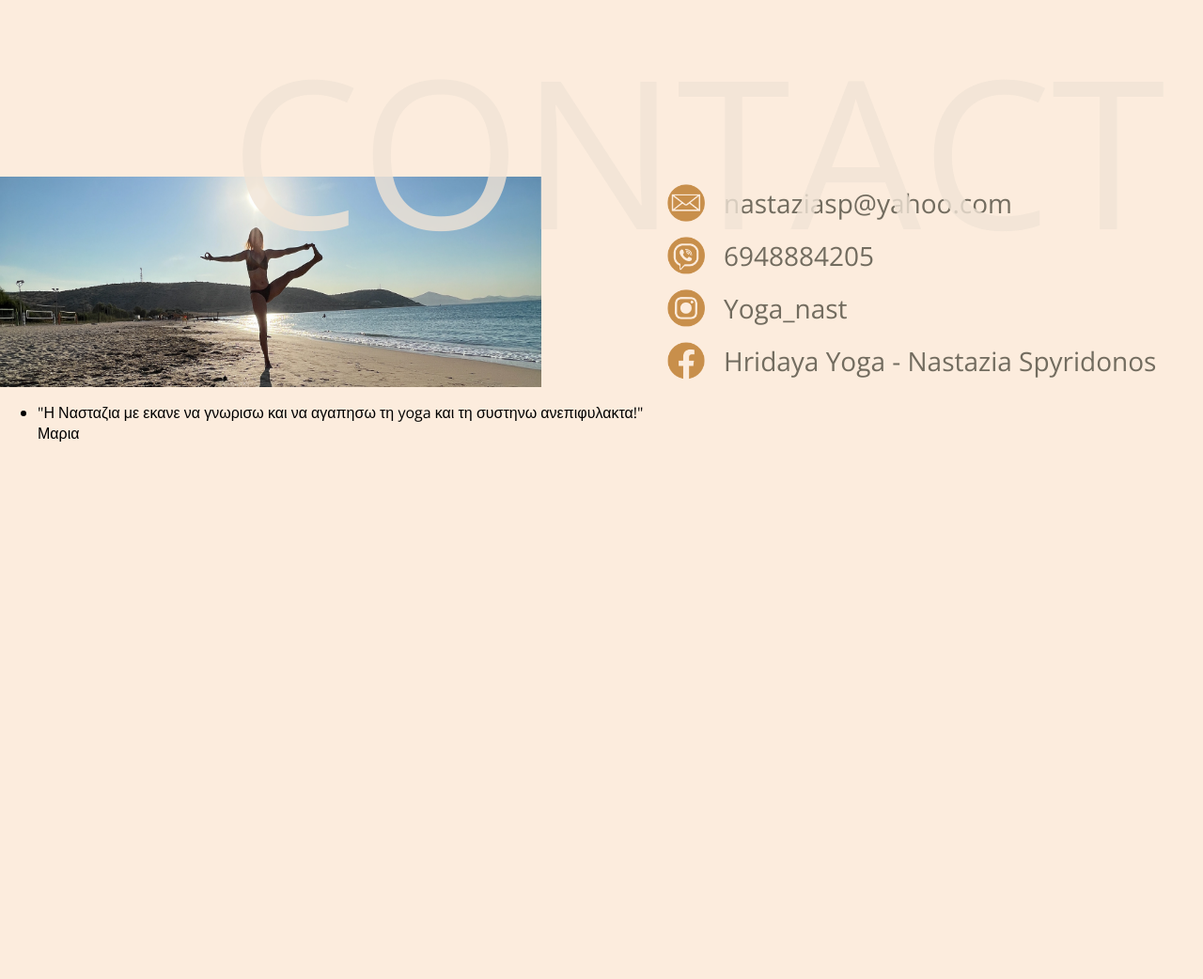
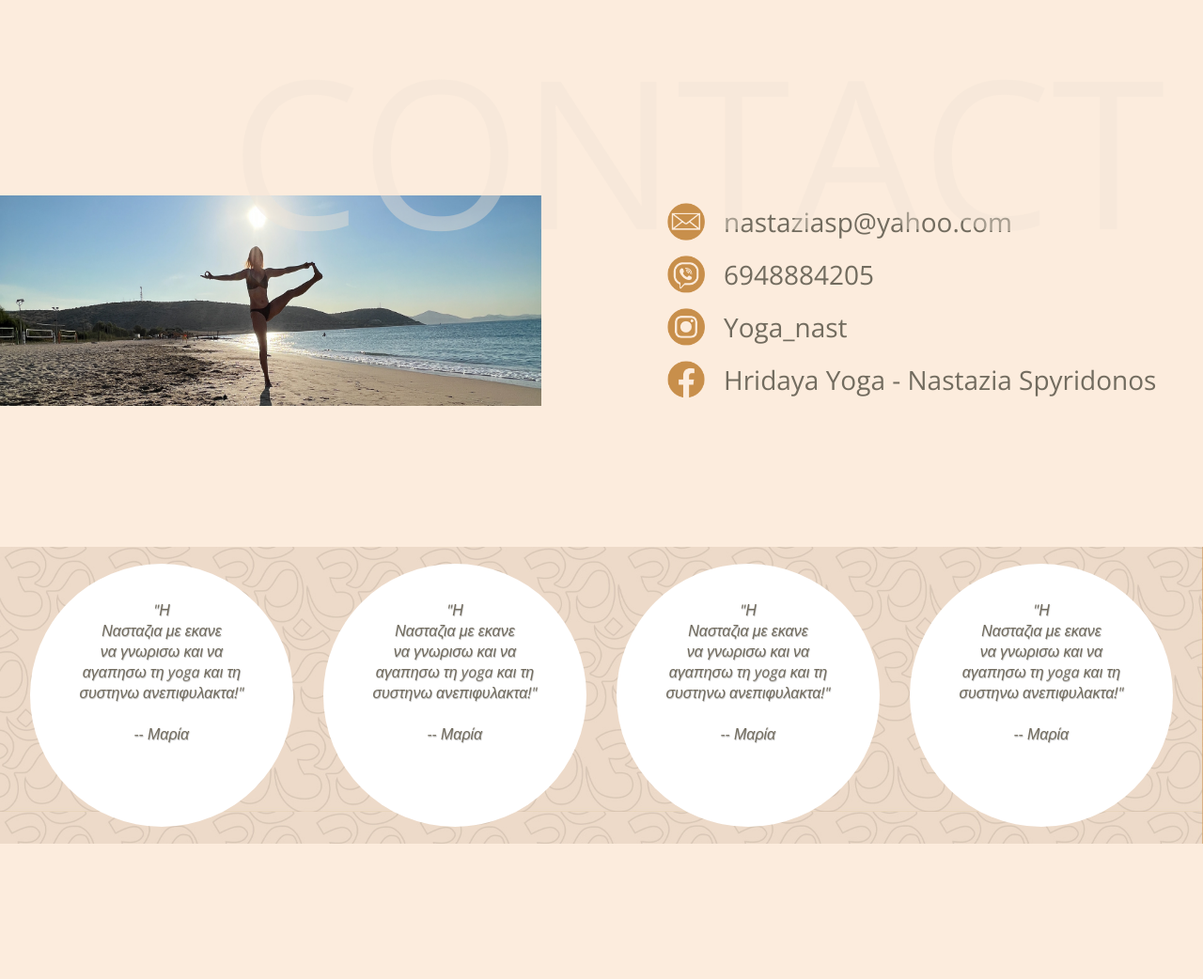
Before and after one commit to tassos-mdj/hridaya, a plain HTML site: page index.html in a window 1280 px wide. Shown: the part 2652-3694 px from the top of the page at 94% size. Before the commit the page ends 3140 px from the top, so only its background shows below. Drawn offline with nearby package versions, Linux system fonts and the light colour scheme.

Commit message:
feat:Complete main structure and style

```diff
--- a/index.html
+++ b/index.html
@@ -75,8 +75,8 @@
 
         </div>
 
-    <div class="bg-contact">CONTACT</div>
-    <div class="contact" id="contact">
+    <div class="bg-contact" id="contact">CONTACT</div>
+    <div class="contact" >
         <div class="contactimg">
             <img src="./images/contact_image_crop.jpg" width="90%" height="100%">
         </div>
@@ -90,10 +90,38 @@
         </div>
     </div>
     <div class="testimonials">
-        <ul>
-            <li>"Η Νασταζια με εκανε να γνωρισω και να αγαπησω τη yoga και τη συστηνω ανεπιφυλακτα!" <br>Μαρια</li>
-        </ul>
+        <div class="testimonial">
+            <blockquote class="text">
+                <p id="quotetxt">"Η Νασταζια με εκανε να γνωρισω και να αγαπησω τη yoga και τη συστηνω ανεπιφυλακτα!"<br><br>
+                  <span id="quoter">-- Μαρία</span>
+                </p>
+            </blockquote>
+        </div>
+        <div class="testimonial">
+            <blockquote class="text">
+                <p id="quotetxt">"Η Νασταζια με εκανε να γνωρισω και να αγαπησω τη yoga και τη συστηνω ανεπιφυλακτα!"<br><br>
+                  <span id="quoter">-- Μαρία</span>
+                </p>
+            </blockquote>
+        </div>
+        <div class="testimonial">
+            <blockquote class="text">
+                <p id="quotetxt">"Η Νασταζια με εκανε να γνωρισω και να αγαπησω τη yoga και τη συστηνω ανεπιφυλακτα!"<br><br>
+                  <span id="quoter">-- Μαρία</span>
+                </p>
+            </blockquote>
+        </div>
+        <div class="testimonial">
+            <blockquote class="text">
+                <p id="quotetxt">"Η Νασταζια με εκανε να γνωρισω και να αγαπησω τη yoga και τη συστηνω ανεπιφυλακτα!"<br><br>
+                  <span id="quoter">-- Μαρία</span>
+                </p>
+            </blockquote>
+        </div>
+
     </div>
-    <div class="footer"></div>
+    <div class="footer">
+        <img src="./images/logo_footer.webp" height="150px">
+    </div>
 </body>
 </html>
--- a/style.css
+++ b/style.css
@@ -235,14 +235,15 @@ body {
 
 .bg-contact{
   margin-top: 40px;;
-  margin-bottom: -120px;
+  margin-bottom: -100px;
   margin-right: 40px;
   font-size: 220px;
   font-weight: 400;
   color: rgb(241,228,214);
-  opacity: 0.8;
+  opacity: 0.4;
   flex:1;
   text-align: right;
+
 }
 
 .contact {
@@ -295,3 +296,146 @@ body {
 .contact-details li:nth-child(3n - 2)::marker {
   content: url("/images/mail_button_20.webp") ' ';
 }
+
+.testimonials {
+  background-image: url(./images/testimonials_background.jpg);
+  background-size: 100%;
+  margin: 150px 0;
+  flex: 1 1 316px;
+  display: flex;
+  flex-flow: row wrap;
+  justify-content: center;
+  gap: 32px;
+  align-items: center;
+}
+
+.testimonial {
+  flex: 0 0 auto;
+  height: 280px;
+  width: 280px;
+  -moz-border-radius: 140px;
+  border-radius: 140px;
+  background-color: white;
+  color: rgb(114,108,95);
+
+}
+
+
+.quote-wrapper {
+  width: 300px;
+  height: 300px;
+  position: relative;
+
+}
+
+.blockquote{
+  display: flex;
+  flex-direction: column;
+}
+
+.text {
+  width: 100%;
+  height: 100%;
+  position: relative;
+  margin: 0;
+}
+
+#quotetxt {
+  height: 100%;
+  font-size: 16px;
+  font-style: italic;
+  padding: 0;
+  text-align: center;
+  text-shadow: 0.5px 0.5px 1px rgba(0, 0, 0, 0.3);
+  color: rgb(114,108,95);
+}
+
+#quoter {
+  display: inline-block;
+
+}
+
+.text::before {
+  content: "";
+  width: 50%;
+  height: 100%;
+  float: left;
+  shape-outside: polygon(
+    0 0,
+    98% 0,
+    50% 6%,
+    23.4% 17.3%,
+    6% 32.6%,
+    0 50%,
+    6% 65.6%,
+    23.4% 82.7%,
+    50% 94%,
+    98% 100%,
+    0 100%
+  );
+  shape-margin: 7%;
+}
+
+.text p::before {
+  content: "";
+  width: 50%;
+  height: 100%;
+  float: right;
+  shape-outside: polygon(
+    2% 0%,
+    100% 0%,
+    100% 100%,
+    2% 100%,
+    50% 94%,
+    76.6% 82.7%,
+    94% 65.6%,
+    100% 50%,
+    94% 32.6%,
+    76.6% 17.3%,
+    50% 6%
+  );
+  shape-margin: 7%;
+}
+
+.quote-wrapper::before {
+  content: "\201C";
+  font-size: 270px;
+  height: 82px;
+  line-height: 0.78;
+  line-height: 1;
+  position: absolute;
+  top: -48px;
+  left: 0;
+  z-index: 1;
+  font-family: sans-serif, serif;
+  color: #ccc;
+  opacity: 0.9;
+}
+
+@media (min-width: 850px) {
+  .quote-wrapper {
+    width: 370px;
+    height: 370px;
+  }
+
+  .quote-wrapper::before {
+    font-size: 300px;
+  }
+
+  .text p {
+    font-size: 26px;
+  }
+
+
+}
+
+
+.footer{
+background-color: rgb(114,108,95);
+display: flex;
+justify-content: center;
+}
+
+.footer img{
+  padding: 20px;
+}
```
